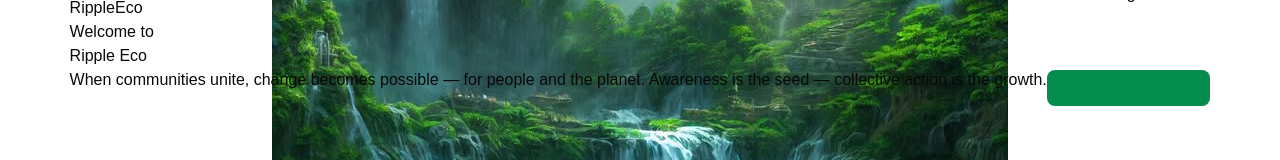
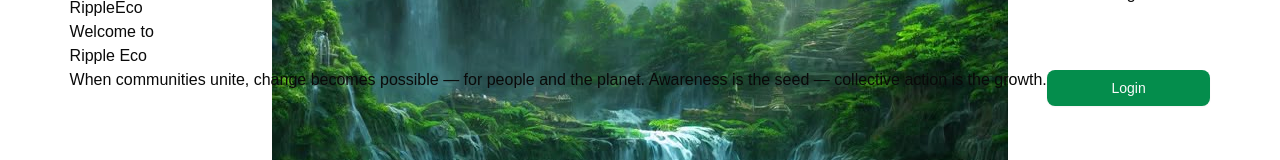
Before and after one commit to Try43-loki/ripple-eco-test, a Next.js app: page /login in a window 1280 px wide. Shown: the part 356-516 px from the top of the page. Built offline with nearby package versions, Linux system fonts and the light colour scheme; a web font is replaced by a local one.

Commit message:
fix login

```diff
--- a/src/app/(auth)/login/page.jsx
+++ b/src/app/(auth)/login/page.jsx
@@ -28,7 +28,7 @@ function LoginPage() {
           <Link href="#" className="underline text-white text-md">
             Forgot your password?
           </Link>
-          <Button className="w-full text-primary text-center">Login</Button>
+          <Button className="w-full text text-center">Login</Button>
         </form>
       </section>
     </>
```
